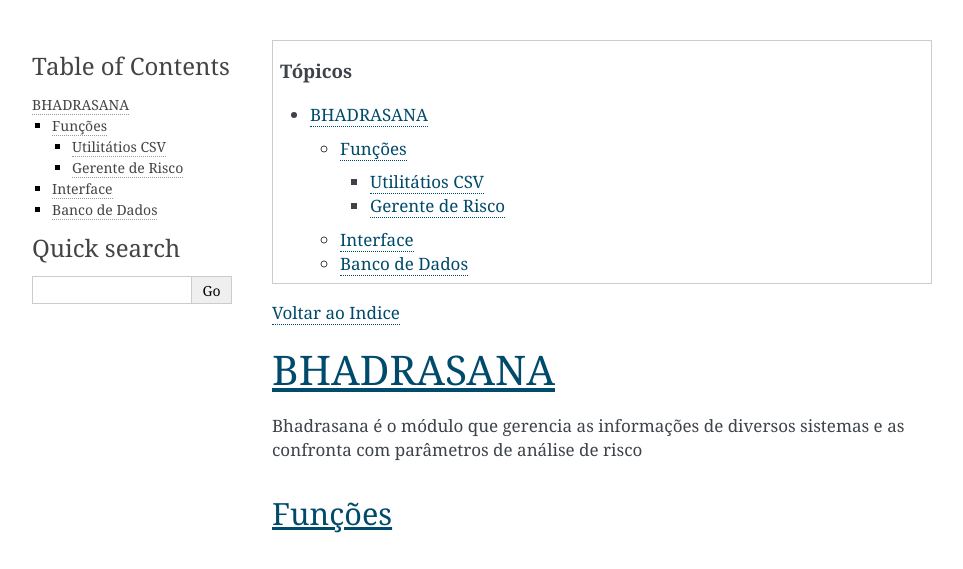
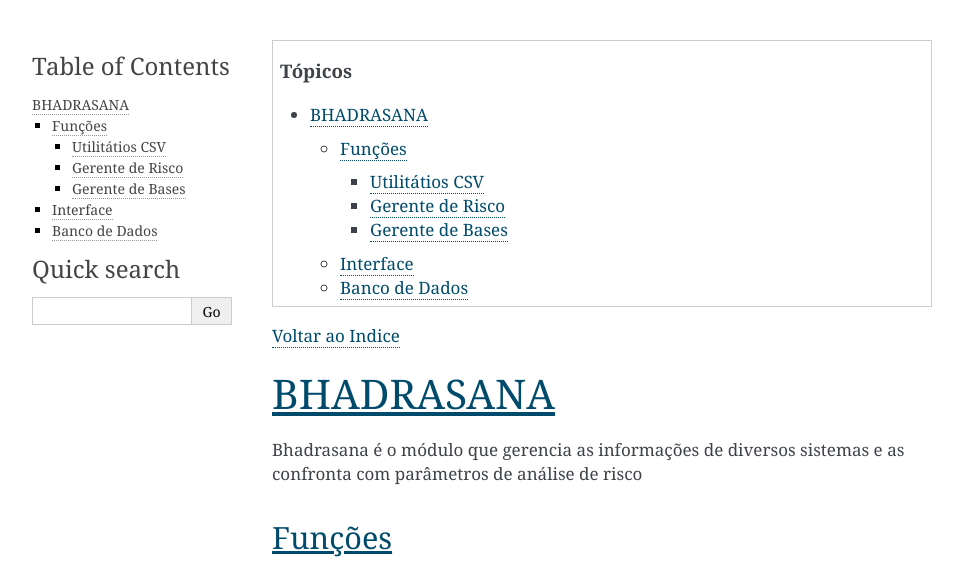
Before and after one commit to IvanBrasilico/ajna_docs, a Sphinx documentation site: the page built from docs/bhadrasana.rst, in a window 1280 px wide. Shown: the top 569 px of the page, without its empty margins (148-1111 px from the left). Built offline with Sphinx 7.4.7, drawn with Linux system fonts in a browser that asks for light colours; formulas are drawn with MathJax 3.

Commit message:
Dosctrings

```diff
--- a/docs/bhadrasana.rst
+++ b/docs/bhadrasana.rst
@@ -28,6 +28,11 @@
 
 . topic:: Banco de Dados
 
+Gerente de Bases
+----------------
+
+.. automodule:: bhadrasana.sentinela.utils.gerente_base
+    :members:
 
 Interface
 =========
```
